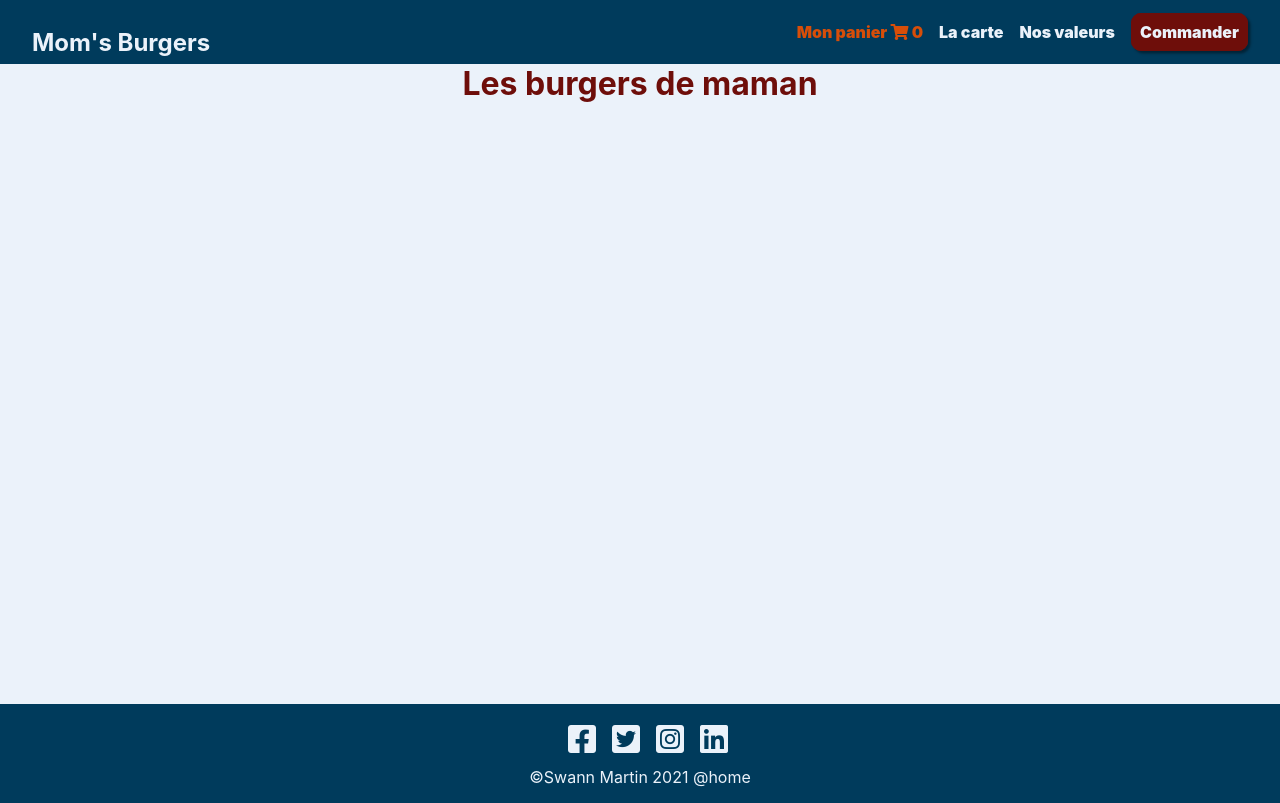
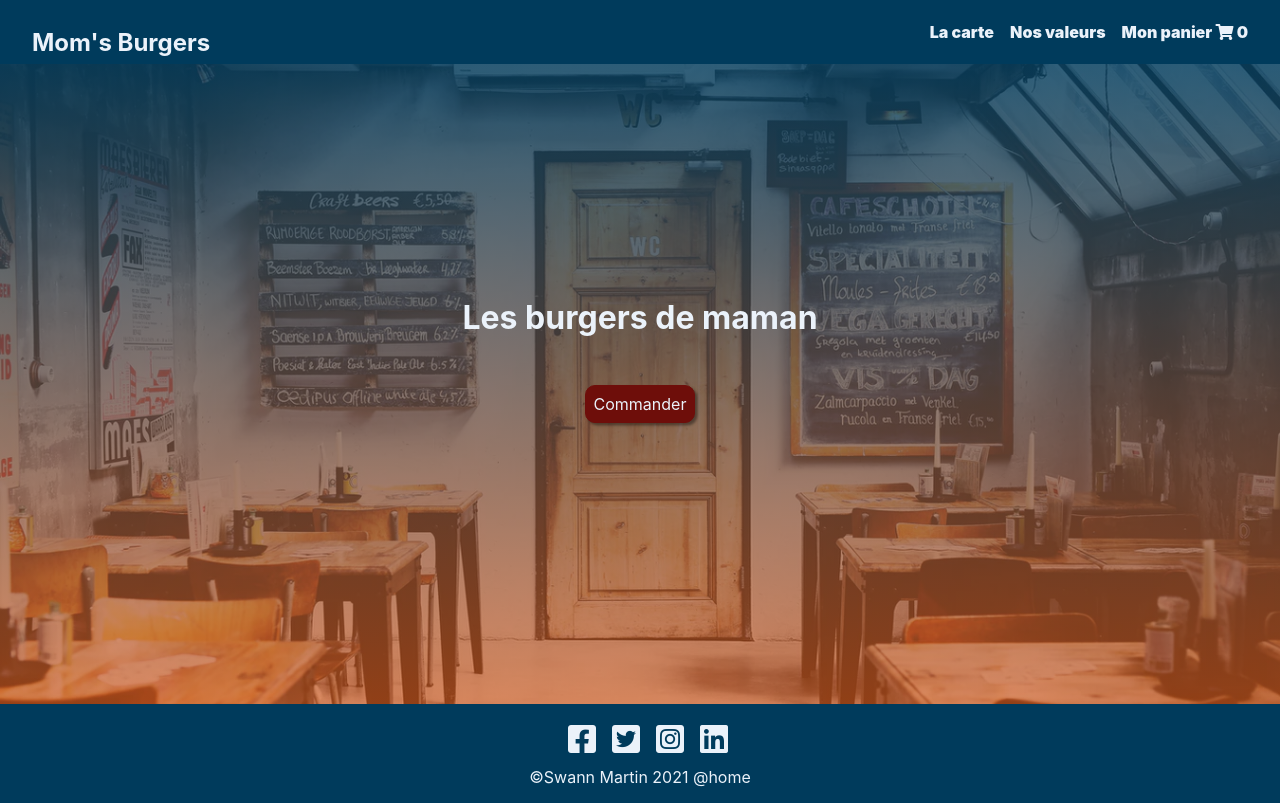
Before and after one commit to swann-martin/moms-burgers, a React (Create React App) app: page / in a window 1280 px wide. Built offline with nearby package versions, Linux system fonts and the light colour scheme.

Commit message:
added price tag to cards and started order page

```diff
--- a/src/App.js
+++ b/src/App.js
@@ -41,7 +41,9 @@ const App = () => {
         </Route>
 
         <Route path="/values" component={Values} />
-        <Route path="/order" component={Order} />
+        <Route path="/order">
+          <Order cart={cart} />
+        </Route>
         <Route path="/" component={Home} />
       </Switch>
       <Footer />
--- a/src/components/Card/index.js
+++ b/src/components/Card/index.js
@@ -2,7 +2,7 @@ import React from 'react';
 import './style.scss';
 
 const Card = ({ product, addToCart }) => {
-  const { ingredients, image, title } = product;
+  const { ingredients, image, title, price } = product;
   return (
     <div className="card">
       <div className="card-left">
@@ -11,6 +11,7 @@ const Card = ({ product, addToCart }) => {
       <div className="card-right">
         <h2 className="card-title">{title}</h2>
         <ul className="card-list">
+          <li>{price}€</li>
           {ingredients.map((ingredient, id) => (
             <li key={(ingredient, id)} className="card-list-ingredient">
               {ingredient}
--- a/src/components/Card/style.scss
+++ b/src/components/Card/style.scss
@@ -29,6 +29,25 @@
     justify-content: space-between;
     padding: 0.2rem;
   }
+  &-list {
+    position: relative;
+    & :nth-child(1) {
+      margin-left: auto;
+      font-weight: bold;
+      color: vars.$white;
+      background-color: vars.$color-4;
+      width: 1.2rem;
+      height: 1.2rem;
+      border-radius: 50%;
+      padding: 0.5rem;
+      display: flex;
+      align-items: center;
+      justify-content: center;
+      position: absolute;
+      top: -10px;
+      right: 5px;
+    }
+  }
   &-btn {
     background-color: vars.$color-3;
     padding: 0.5rem;
--- a/src/components/Nav/index.js
+++ b/src/components/Nav/index.js
@@ -6,19 +6,13 @@ const Nav = ({ cart }) => {
   return (
     <nav className="nav">
       <div className="nav-left">
-        <img src="" alt="" />
-        <h1 className="nav-left-title">Mom's Burgers</h1>
+        <NavLink to="/">
+          <img src="" alt="" />
+          <h1 className="nav-left-title">Mom's Burgers</h1>
+        </NavLink>
       </div>
       <div className="nav-right">
         <ul className="nav-right-list">
-          <NavLink
-            exact
-            to="/"
-            className="nav-right-list-link"
-            activeClassName="nav-right-list-link nav-right-list-link--active"
-          >
-            Mon panier <i className="fas fa-shopping-cart" /> {cart.length}
-          </NavLink>
           <NavLink
             to="/menu"
             className="nav-right-list-link"
@@ -34,11 +28,12 @@ const Nav = ({ cart }) => {
             Nos valeurs
           </NavLink>
           <NavLink
+            exact
             to="/order"
-            className="nav-right-list-link nav-right-list-link--order"
-            activeClassName="nav-right-list-link--order nav-right-list-link--active"
+            className="nav-right-list-link"
+            activeClassName="nav-right-list-link nav-right-list-link--active"
           >
-            Commander
+            Mon panier <i className="fas fa-shopping-cart" /> {cart.length}
           </NavLink>
         </ul>
       </div>
--- a/src/data.js
+++ b/src/data.js
@@ -122,7 +122,7 @@ const products = [
     title: 'Frites',
     image:
       'https://images.unsplash.com/photo-1598679253544-2c97992403ea?ixid=MnwxMjA3fDB8MHxwaG90by1wYWdlfHx8fGVufDB8fHx8&ixlib=rb-1.2.1&auto=format&fit=crop&w=634&q=80',
-    ingredients: ['pommes de terre', 'sel', 'paprika', 'mayo'],
+    ingredients: ['patates', 'sel', 'paprika', 'mayo'],
     price: 2.5,
   },
   {
@@ -130,7 +130,7 @@ const products = [
     title: 'Potatoes',
     image:
       'https://images.unsplash.com/photo-1576100246753-1c1b4fa73481?ixid=MnwxMjA3fDB8MHxwaG90by1wYWdlfHx8fGVufDB8fHx8&ixlib=rb-1.2.1&auto=format&fit=crop&w=634&q=80',
-    ingredients: ['pommes de terre', 'sel', 'paprika', 'sauce potatoes'],
+    ingredients: ['patates', 'sel', 'paprika', 'sauce potatoes'],
     price: 2.5,
   },
   {
--- a/src/pages/FoodMenu/index.js
+++ b/src/pages/FoodMenu/index.js
@@ -3,14 +3,7 @@ import React from 'react';
 import Card from '../../components/Card';
 import './style.scss';
 
-const FoodMenu = ({
-  products,
-  total,
-  cart,
-  addToCart,
-  handleSideChange,
-  side,
-}) => {
+const FoodMenu = ({ products, total, cart, addToCart }) => {
   console.log('products', products);
   return (
     <div className="food">
@@ -28,19 +21,24 @@ const FoodMenu = ({
           ))}
       </section>
 
-      <section className="order">
-        <h2>Commande : </h2>
-        <div className="order-content">
-          <div className="order-content-list">
+      <section className="food-order">
+        <h2 className="food-order-title">Commande en cours : </h2>
+        <div className="food-order-content">
+          <div className="food-order-content-list">
             {console.log(cart)}
             {cart &&
               cart.map((food) => (
-                <p key={food.id}>
-                  {food.title} <span>: {food.price}€</span>
+                <p key={food.id} className="food-order-content-list-element">
+                  {food.title}&nbsp;:&nbsp;
+                  <span className="food-order-content-list-element-price">
+                    {food.price}€
+                  </span>
                 </p>
               ))}
           </div>
-          <h4> Montant total de la commande :{total}€ </h4>
+          <h4 className="food-order-content-total">
+            Montant total de la commande&nbsp;:&nbsp;{total}€
+          </h4>
           <div className="food-btn">Commander</div>
         </div>
       </section>
--- a/src/pages/FoodMenu/style.scss
+++ b/src/pages/FoodMenu/style.scss
@@ -1,8 +1,7 @@
 @use 'src/styles/vars.scss';
 
 .food {
-  width: 90vw;
-  margin: auto;
+  width: 80vw;
   &-burgers {
     display: flex;
     flex-wrap: wrap;
@@ -14,9 +13,7 @@
     grid-auto-rows: minmax(250px, auto);
     grid-gap: 10px;
   }
-  &-sides {
-    margin: 2rem 0;
-  }
+
   &-btn {
     background-color: vars.$color-3;
     padding: 0.5rem;
@@ -38,10 +35,22 @@
       color: vars.$white;
     }
   }
-  &-total {
-    width: 100%;
+  &-order {
+    margin: 3rem 0;
     &-content {
-      display: flex;
+      &-list {
+        margin: 1rem 0;
+        &-element {
+          margin: 0.25rem 0;
+          &-price {
+            font-weight: bold;
+            color: vars.$color-4;
+          }
+        }
+      }
+      &-total {
+        margin: 1rem 0;
+      }
     }
   }
 }
--- a/src/pages/Home/index.js
+++ b/src/pages/Home/index.js
@@ -1,10 +1,14 @@
 import React from 'react';
+import { Link } from 'react-router-dom';
 import './style.scss';
 
 const Home = () => {
   return (
     <div className="home">
       <h1>Les burgers de maman</h1>
+      <Link to="/menu" className="home-btn">
+        Commander
+      </Link>
     </div>
   );
 };
--- a/src/pages/Home/style.scss
+++ b/src/pages/Home/style.scss
@@ -3,7 +3,39 @@
 .home {
   width: 100%;
   min-height: 80vh;
+  display: flex;
+  flex-direction: column;
+  justify-content: center;
+  align-items: center;
   background-color: vars.$white;
-  color: vars.$color-3;
   text-align: center;
+  background: linear-gradient(
+      to Bottom,
+      vars.$color-primary-rgb,
+      vars.$color-4-rgb
+    ),
+    url('../../assets/bg.webp') no-repeat center/cover;
+
+  &-btn {
+    color: vars.$white;
+    background-color: vars.$color-3;
+    padding: 0.5rem;
+    border-radius: 10px;
+    border: 1px solid vars.$color-3;
+    box-shadow: 2.5px 2.5px 2.5px rgba(#000, 0.4);
+    transition: all 0.2s ease-in-out;
+    display: flex;
+    align-items: center;
+    justify-content: center;
+    cursor: pointer;
+    color: vars.$white;
+    margin: 3rem 0;
+    max-width: 20rem;
+
+    &:hover,
+    &:active {
+      background-color: vars.$color-4;
+      color: vars.$white;
+    }
+  }
 }
--- a/src/pages/Order/index.js
+++ b/src/pages/Order/index.js
@@ -1,9 +1,22 @@
 import React from 'react';
+import Card from '../../components/Card';
 
-const Order = () => {
+const Order = ({ cart }) => {
   return (
     <div className="order">
-      <h1>Order</h1>
+      <h2 className="order-title">Order</h2>
+      <div className="order-content">
+        {cart &&
+          cart.map((food) => (
+            <p key={food.id} className="order-content-list-element">
+              <Card product={food} />
+              {food.title}&nbsp;:&nbsp;
+              <span className="order-content-list-element-price">
+                {food.price}€
+              </span>
+            </p>
+          ))}
+      </div>
     </div>
   );
 };
--- a/src/styles/_vars.scss
+++ b/src/styles/_vars.scss
@@ -5,7 +5,7 @@ $color-3: #6e0e0aff;
 $color-4: #d74e09ff;
 
 $white-rgb: rgba(235, 242, 250, 1);
-$color-primary-rgb: rgba(0, 59, 92, 1);
+$color-primary-rgb: rgba(0, 59, 92, 0.8);
 $color-2-rgb: rgba(242, 187, 5, 1);
 $color-3-rgb: rgba(110, 14, 10, 1);
-$color-4-rgb: rgba(215, 78, 9, 1);
+$color-4-rgb: rgba(215, 78, 9, 0.6);
```
Also changed, not shown: src/assets/bg.webp (added).
